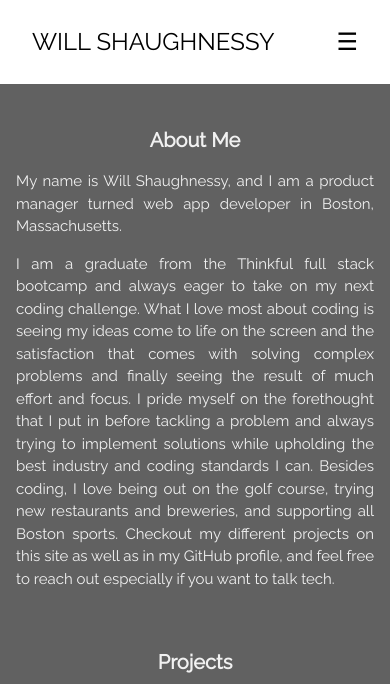
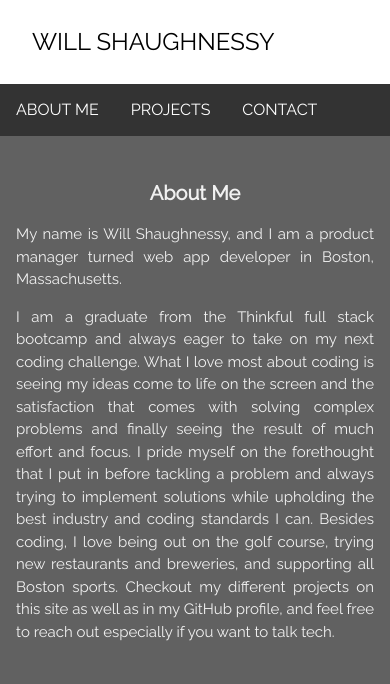
Before and after one commit to patriots123/Project_Portfolio, a PHP site: page /index.html in a window 390 px wide. Shown: the top 684 px of the page. Run offline with PHP 8.4, Linux system fonts and the light colour scheme; some libraries are stand-ins or nearby versions.

Commit message:
finishing touches on css and added top nav for small screens

```diff
--- a/index.html
+++ b/index.html
@@ -23,32 +23,48 @@
       <h3 class="padding-64 center">
         <b>WILL<br />SHAUGHNESSY</b>
       </h3>
-      <a
-        href="javascript:void(0)"
-        onclick="close()"
-        class="bar-item button padding hide-large"
-        >CLOSE</a
-      >
-      <a href="#about" onclick="close()" class="bar-item button">ABOUT ME</a>
-      <a href="#projects" onclick="close()" class="bar-item button">PROJECTS</a>
-      <a href="#contact" onclick="close()" class="bar-item button">CONTACT</a>
+
+      <a href="#about" class="bar-item button">ABOUT ME</a>
+      <a href="#projects" class="bar-item button">PROJECTS</a>
+      <a href="#contact" class="bar-item button">CONTACT</a>
     </nav>
+
+    <!-- <div class="navbar">
+      <a href="#home">Home</a>
+      <a href="#news">News</a>
+      <div class="dropdown">
+        <button class="dropbtn">Dropdown
+          <i class="fa fa-caret-down"></i>
+        </button>
+        <div class="dropdown-content">
+          <a href="#">Link 1</a>
+          <a href="#">Link 2</a>
+          <a href="#">Link 3</a>
+        </div>
+      </div>
+    </div> -->
+
+    <div class="navbar top">
+      <a href="#about" class="bar-item button">ABOUT ME</a>
+      <a href="#projects" class="bar-item button">PROJECTS</a>
+      <a href="#contact" class="bar-item button">CONTACT</a>
+    </div>
 
     <!-- Top menu on small screens -->
     <header class="container top hide-large white xlarge padding-16">
       <span class="left padding">WILL SHAUGHNESSY</span>
-      <a href="javascript:void(0)" class="right button white" onclick="open()"
+      <!-- <a href="javascript:void(0)" class="right button white" onclick="open()"
         >☰</a
-      >
+      > -->
     </header>
     <!-- !PAGE CONTENT! -->
     <div class="main" style="margin-left:300px">
       <!-- Push down content on small screens -->
-      <div class="hide-large" style="margin-top:83px"></div>
+      <div class="hide-large main-content"></div>
 
       <!-- About section -->
       <div
-        class="container dark-grey center text-light-grey padding-32"
+        class="container dark-grey center text-light-grey padding-32 anchor"
         id="about"
       >
         <h4><b>About Me</b></h4>
@@ -75,6 +91,7 @@
           <h4 class="padding-16">Technical Skills</h4>
           <hr class="opacity" /> -->
         </div>
+      </div>
         <div
           class="container dark-grey center text-light-grey padding-32"
           id="projects"
@@ -84,7 +101,7 @@
           <div class="content justify row-padding" style="max-width:600px">
             <div class="margin-bottom eat-drink-do-block">
               <ul class="ul white center opacity hover-opacity-off">
-                <li class="black xlarge padding-32 eat-drink-do-title">Eat, Drink, Do</li>
+                <li class="black xlarge padding-24">Eat, Drink, Do</li>
                 <li class="padding-16">
                   <p>
                     Are you traveling to a new city and want to visit top
@@ -97,14 +114,16 @@
                 <li class="padding-16">3rd Party API Integrations, HTML, CSS, jQuery</li>
                 <li class="padding-16">
                   <a
+                    class="github-link"
                     href="https://github.com/patriots123/Eat-Drink-Do-Tourist-App"
                     target="_blank"
                     >GitHub Repo</a
                   >
                 </li>
-                <li class="light-grey padding-24">
+                <li class="light-grey padding-16">
                     <button class="button white padding-large">
                       <a
+                        class="try-link"
                         href="https://eat-drink-do.herokuapp.com/index.html"
                         target="_blank"
                         >Try it out!</a>
@@ -114,7 +133,7 @@
             </div>
             <div class="margin-bottom payment-tracker-block">
               <ul class="ul white center opacity hover-opacity-off">
-                <li class="black xlarge padding-32">Payment Tracker</li>
+                <li class="black xlarge padding-24">Payment Tracker</li>
                 <li class="padding-16">
                   <p>
                     Are you tracking your regular scheduled payments in some
@@ -129,14 +148,16 @@
                 <li class="padding-16">MongoDB, EJS, Node.js, Passport.js, HTML, Materialize CSS</li>
                 <li class="padding-16">
                   <a
+                    class="github-link"
                     href="https://github.com/patriots123/node-capstone"
                     target="_blank"
                     >GitHub Repo</a
                   >
                 </li>
-                <li class="light-grey padding-24">
+                <li class="light-grey padding-16">
                     <button class="button white padding-large">
                       <a
+                        class="try-link"
                         href="https://payment-tracking-app.herokuapp.com/"
                         target="_blank"
                         >Try it out!</a>
@@ -146,7 +167,7 @@
             </div>
             <div class="margin-bottom golf-score-tracker-block">
               <ul class="ul white center opacity hover-opacity-off">
-                <li class="black xlarge padding-32">Golf Score Tracker</li>
+                <li class="black xlarge padding-24">Golf Score Tracker</li>
                 <li class="padding-16">
                   <p>
                     If you are an avid golfer like myself, but also someone who
@@ -163,14 +184,16 @@
                 <li class="padding-16">Firebase, React, HTML, CSS</li>
                 <li class="padding-16">
                   <a
+                    class="github-link"
                     href="https://github.com/patriots123/react-capstone"
                     target="_blank"
                     >GitHub Repo</a
                   >
                 </li>
-                <li class="light-grey padding-24">
+                <li class="light-grey padding-16">
                   <button class="button white padding-large">
                     <a
+                      class="try-link"
                       href="https://golf-score-tracker-app.herokuapp.com/"
                       target="_blank"
                       >Try it out!</a>
@@ -180,7 +203,6 @@
             </div>
           </div>
         </div>
-      </div>
       <!-- Contact section -->
       <div class="container light-grey padding-32 padding-large" id="contact">
         <div class="content contact-info" style="max-width:600px">
--- a/styles.css
+++ b/styles.css
@@ -120,11 +120,6 @@ section {
   /* opacity: 0.5; */
 }
 
-.eat-drink-do-title {
-  background: black !important;
-  color: white !important;
-}
-
 .payment-tracker-block {
   background: url(https://thumbor.forbes.com/thumbor/1280x868/https%3A%2F%2Fblogs-images.forbes.com%2Fofx%2Ffiles%2F2018%2F09%2FOFX3-iStock-492595743-1200x800.jpg)
     no-repeat center center fixed;
@@ -141,6 +136,11 @@ section {
   margin: 20px;
 }
 
+.github-link, .try-link {
+    text-decoration: none;
+    color: black;
+}
+
 .sidebar {
   height: 100%;
   width: 200px;
@@ -148,6 +148,66 @@ section {
   position: fixed !important;
   z-index: 1;
   overflow: auto;
+}
+
+.navbar {
+  overflow: hidden;
+  background-color: #333;
+}
+
+.navbar a {
+  float: left;
+  font-size: 16px;
+  color: white;
+  text-align: center;
+  padding: 14px 16px;
+  text-decoration: none;
+}
+
+.dropdown {
+  float: left;
+  overflow: hidden;
+}
+
+.dropdown .dropbtn {
+  font-size: 16px;
+  border: none;
+  outline: none;
+  color: white;
+  padding: 14px 16px;
+  background-color: inherit;
+  font-family: inherit;
+  margin: 0;
+}
+
+.navbar a:hover, .dropdown:hover .dropbtn {
+  background-color: red;
+}
+
+.dropdown-content {
+  display: none;
+  position: absolute;
+  background-color: #f9f9f9;
+  min-width: 160px;
+  box-shadow: 0px 8px 16px 0px rgba(0,0,0,0.2);
+  z-index: 1;
+}
+
+.dropdown-content a {
+  float: none;
+  color: black;
+  padding: 12px 16px;
+  text-decoration: none;
+  display: block;
+  text-align: left;
+}
+
+.dropdown-content a:hover {
+  background-color: #ddd;
+}
+
+.dropdown:hover .dropdown-content {
+  display: block;
 }
 
 .content,
@@ -554,6 +614,32 @@ section {
     }
 }
 
+.main-content {
+    margin-top: 83px;
+}
+
+.navbar {
+    margin-top: 84px;
+}
+
+@media (min-width: 993px) {
+    .navbar {
+        display: none !important;
+    }
+}
+
+@media (max-width: 993px) {
+    .main-content {
+        margin-top: 136px;
+    }
+}
+
+@media (max-width: 340px) {
+    .navbar a {
+        font-size: 12px;
+    }
+}
+
 .animate-opacity {
     animation: opac 0.8s;
   }
```
